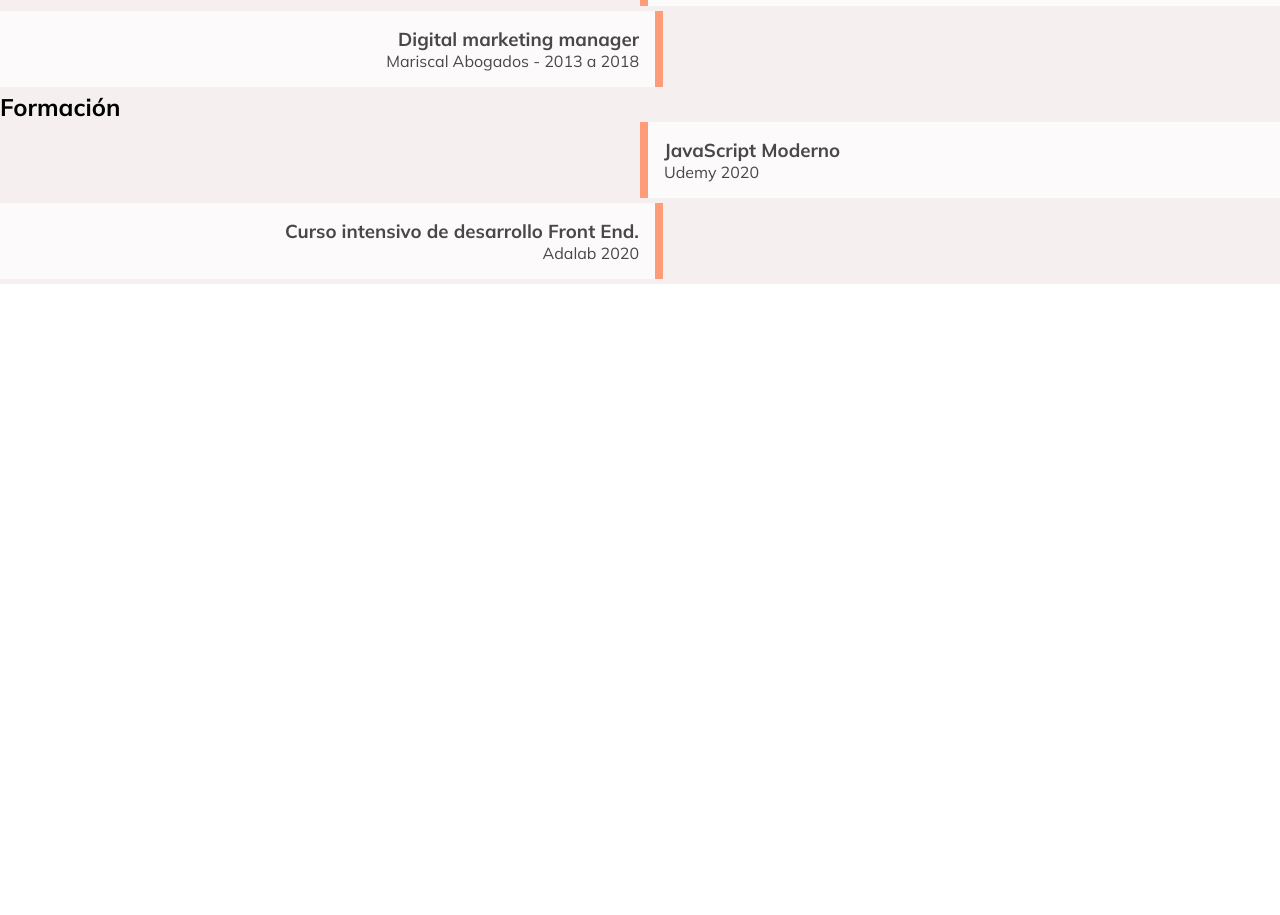
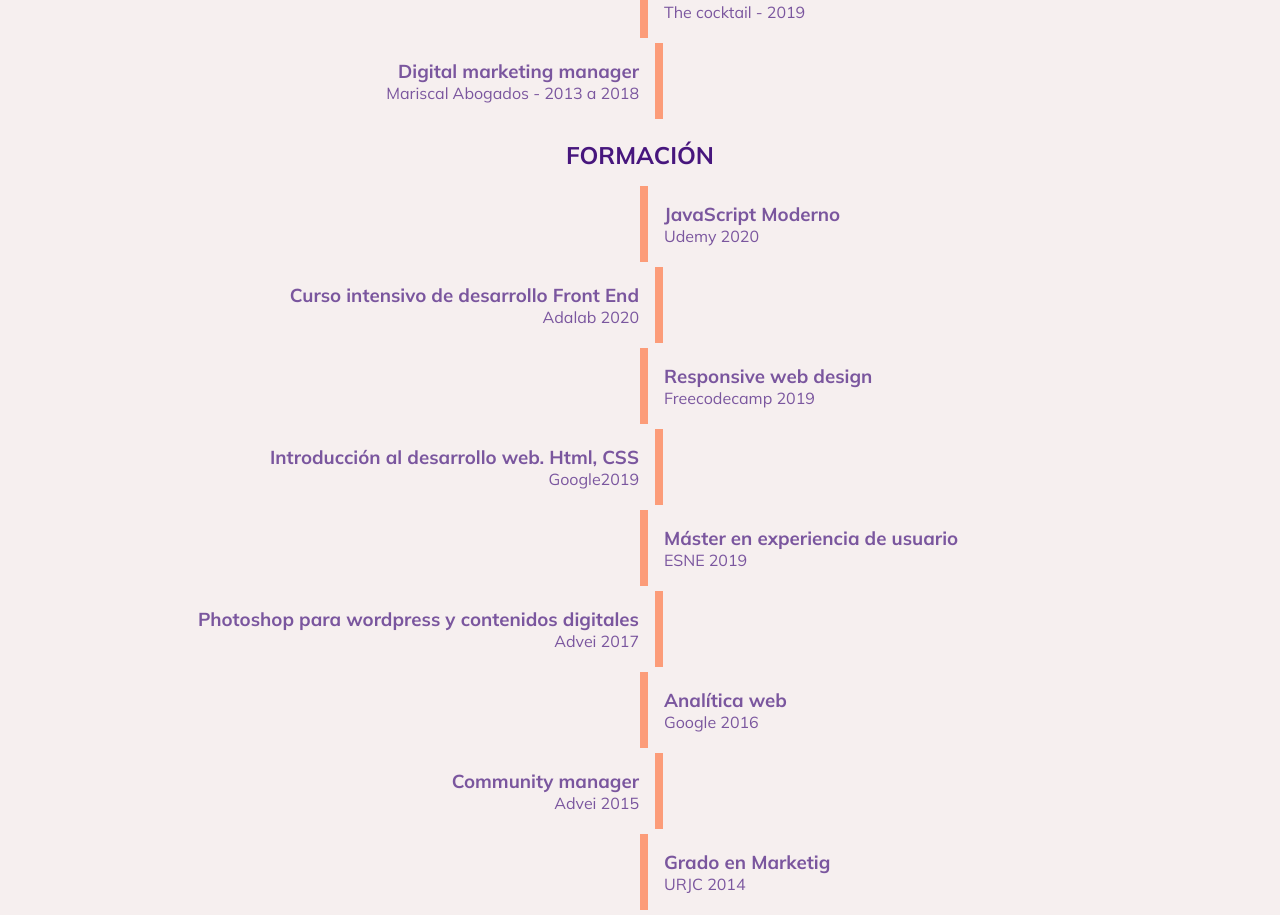
Before and after one commit to MargaritaBerjon/margarita-berjon-frontend, a React (Create React App) app: page / in a window 1280 px wide. Shown: the part 1282-2197 px from the top of the page. Before the commit the page ends 1566 px from the top, so only its background shows below. Built offline with nearby package versions, Linux system fonts and the light colour scheme.

Commit message:
feature:refactoring animation

```diff
--- a/src/components/Experience/Experience.js
+++ b/src/components/Experience/Experience.js
@@ -1,18 +1,11 @@
-
 import React, { useState, useEffect } from 'react'
 import RightCard from './RightCard.js';
 import LeftCard from './LeftCard.js';
-import '../../style/Main.css';
+import '../../style/Experience.css';
 
-function Experience(props) {
-  const [one, setOne] = useState('hidden')
-  const [two, settwo] = useState('hidden')
-  const [onee, setOnee] = useState('hidden')
-  const [twoo, settwoo] = useState('hidden')
-  const [topOne1, settopOne1] = useState('hidden')
-  const [topOne2, settopOne2] = useState('hidden')
-  const [topTwo1, settopTwo1] = useState('hidden')
-  const [topTwo2, settopTwo2] = useState('hidden')
+function Experience() {
+  const [left, setLeft] = useState('hidden')
+  const [right, setRight] = useState('hidden')
 
 
   useEffect(() => {
@@ -21,44 +14,35 @@ function Experience(props) {
 
 
   function handleAnimation() {
-    if (document.documentElement.scrollTop > 50) {
-      console.log(document.documentElement.scrollTop);
-
-      setOne('cardOne')
-      settopOne1('topOne1')
-
+    if (document.documentElement.scrollTop > 400) {
+      setLeft('cardOne')
     }
 
-    if (document.documentElement.scrollTop > 100) {
-      settwo('cardTwo')
-      settopTwo1('topTwo1')
+    if (document.documentElement.scrollTop > 450) {
+      setRight('cardTwo')
     }
-
-    if (document.documentElement.scrollTop > 150) {
-      setOnee('cardOne')
-      settopOne2('topOne2')
-
-    }
-
-    if (document.documentElement.scrollTop > 200) {
-      settwoo('cardTwo')
-      settopTwo2('topTwo2')
-    }
-
 
   };
 
   return (
     <div>
       <div className="experience">
-        <h2>Experiencia laboral</h2>
-        <LeftCard classCard={one} classTop={topOne1} text={<><h3>UX writer</h3><p>The cocktail - 2019</p></>} />
-        <RightCard classCard={two} classTop={topTwo1} text={<><h3>Digital marketing manager</h3><p>Mariscal Abogados - 2013 a 2018</p></>} />
+        <h2 className='experience-h2'>Experiencia laboral</h2>
+        <LeftCard classCard={left} text={<><h3>UX writer</h3><p>The cocktail - 2019</p></>} />
+        <RightCard classCard={right} text={<><h3>Digital marketing manager</h3><p>Mariscal Abogados - 2013 a 2018</p></>} />
       </div>
       <div className="experience">
-        <h2>Formación</h2>
-        <LeftCard classCard={onee} classTop={topOne2} text={<><h3>JavaScript Moderno</h3><p>Udemy 2020</p></>} />
-        <RightCard classCard={twoo} classTop={topTwo2} text={<><h3>Curso intensivo de desarrollo Front End.</h3><p>Adalab 2020</p></>} />
+        <h2 className='experience-h2'>Formación</h2>
+        <LeftCard classCard={left} text={<><h3>JavaScript Moderno</h3><p>Udemy 2020</p></>} />
+        <RightCard classCard={right} text={<><h3>Curso intensivo de desarrollo Front End</h3><p>Adalab 2020</p></>} />
+        <LeftCard classCard={left} text={<><h3>Responsive web design</h3><p>Freecodecamp 2019</p></>} />
+        <RightCard classCard={right} text={<><h3>Introducción al desarrollo web. Html, CSS  </h3><p>Google2019</p></>} />
+        <LeftCard classCard={left} text={<><h3>Máster en experiencia de usuario </h3><p>ESNE 2019</p></>} />
+        <RightCard classCard={right} text={<><h3>Photoshop para wordpress y contenidos digitales</h3><p>Advei 2017</p></>} />
+        <LeftCard classCard={left} text={<><h3>Analítica web</h3><p>Google 2016</p></>} />
+        <RightCard classCard={right} text={<><h3>Community manager</h3><p>Advei 2015</p></>} />
+        <LeftCard classCard={left} text={<><h3>Grado en Marketig </h3><p>URJC 2014</p></>} />
+
       </div>
     </div>
   );
--- a/src/components/Experience/LeftCard.js
+++ b/src/components/Experience/LeftCard.js
@@ -1,8 +1,5 @@
 import React from 'react';
 import '../../style/LeftCard.css'
-
-
-
 
 const CardTwo = ({ classCard, classTop, text }) => (
   <div className={`${classCard} ${classTop}`}>
--- /dev/null
+++ b/src/style/Experience.css
@@ -0,0 +1,12 @@
+.experience {
+  display: flex;
+  flex-direction: column;
+  background-color: var(--background-color);
+  color: var(--main-color);
+}
+
+.experience-h2 {
+  text-align: center;
+  padding: 1rem;
+  text-transform: uppercase;
+}
--- a/src/style/LeftCard.css
+++ b/src/style/LeftCard.css
@@ -4,11 +4,6 @@
 
 .cardTwo {
   margin-bottom: 5px;
-  /* position: relative;
-  z-index: 3;
-  top: 450px;
-  left: 43%; */
-  /* padding-right: 25%; */
   animation-name: cardTwo;
   animation-duration: 3s;
   animation-timing-function: linear;
@@ -24,9 +19,7 @@
 }
 
 .cardTwo-div {
-  background-color: white;
   opacity: 0.7;
-  /* clip-path: polygon(0% 0%, 90% 0, 100% 50%, 90% 100%, 0% 100%); */
   border-left: 8px solid rgba(255, 121, 72, 1);
   padding: 1rem;
   display: flex;
--- a/src/style/Main.css
+++ /dev/null
@@ -1,5 +0,0 @@
-.experience {
-  display: flex;
-  flex-direction: column;
-  background-color: var(--background-color);
-}
--- a/src/style/RightCard.css
+++ b/src/style/RightCard.css
@@ -23,9 +23,7 @@
 }
 
 .cardOne-div {
-  background-color: white;
   opacity: 0.7;
-  /* clip-path: polygon(10% 0%, 100% 1%, 100% 100%, 10% 100%, 0% 50%); */
   border-right: 8px solid rgba(255, 121, 72, 1);
   padding: 1rem;
   display: flex;
```
